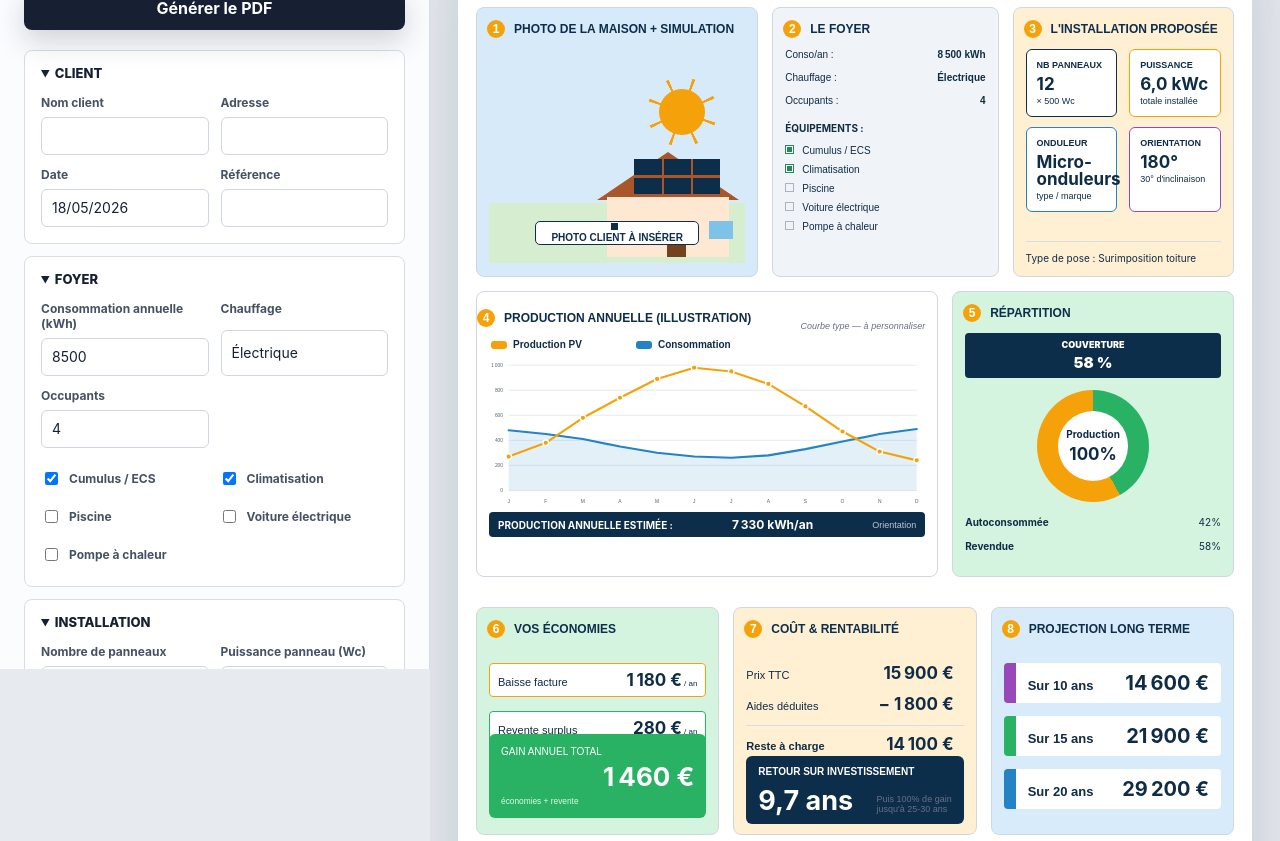
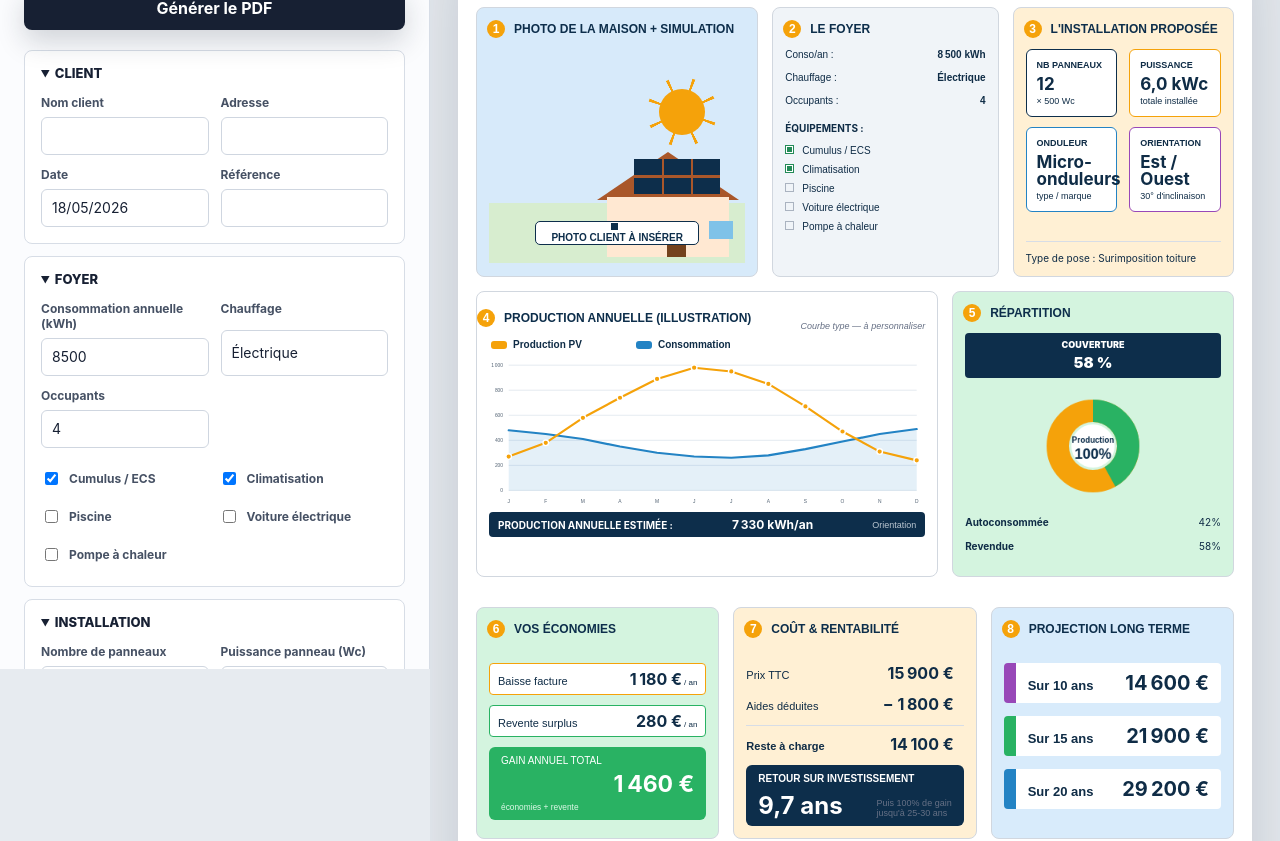
Before and after one commit to Empyrz901/interactive-solar-study, a website built with Vite: page index.html in a window 1280 px wide. Shown: the part 131-972 px from the top of the page. Built offline with nearby package versions, Linux system fonts and the light colour scheme.

Commit message:
Update orientation value and enhance donut chart rendering with CSS adjustments

```diff
--- a/src/main.js
+++ b/src/main.js
@@ -17,7 +17,7 @@ const state = {
   panels: 12,
   panelWc: 500,
   inverter: 'Micro-onduleurs',
-  orientation: '180',
+  orientation: 'Est / Ouest',
   tilt: '30',
   installType: 'Surimposition toiture',
   price: 15900,
@@ -184,12 +184,41 @@ function renderDonut() {
   const selfUse = Math.max(0, Math.min(100, Number(state.selfUse) || 0));
   const sold = 100 - selfUse;
   return `
-    <div class="donut" style="--p:${selfUse}">
-      <div><strong>Production</strong><b>100%</b></div>
-    </div>
+    <canvas class="donut" width="140" height="140" data-self="${selfUse}" aria-label="Répartition de la production"></canvas>
     <p><strong>Autoconsommée</strong> ${selfUse}%</p>
     <p><strong>Revendue</strong> ${sold}%</p>
   `;
+}
+
+function drawDonuts() {
+  document.querySelectorAll('.donut').forEach((canvas) => {
+    const ctx = canvas.getContext('2d');
+    const selfUse = Number(canvas.dataset.self || 0);
+    const center = 70;
+    const radius = 44;
+    const lineWidth = 28;
+    ctx.clearRect(0, 0, canvas.width, canvas.height);
+    ctx.lineWidth = lineWidth;
+    ctx.lineCap = 'butt';
+    ctx.strokeStyle = '#f5a20a';
+    ctx.beginPath();
+    ctx.arc(center, center, radius, 0, Math.PI * 2);
+    ctx.stroke();
+    ctx.strokeStyle = '#29b263';
+    ctx.beginPath();
+    ctx.arc(center, center, radius, -Math.PI / 2, -Math.PI / 2 + (selfUse / 100) * Math.PI * 2);
+    ctx.stroke();
+    ctx.fillStyle = '#ffffff';
+    ctx.beginPath();
+    ctx.arc(center, center, 27, 0, Math.PI * 2);
+    ctx.fill();
+    ctx.fillStyle = '#0d2e4b';
+    ctx.textAlign = 'center';
+    ctx.font = '700 10px Arial';
+    ctx.fillText('Production', center, 66);
+    ctx.font = '900 18px Arial';
+    ctx.fillText('100%', center, 86);
+  });
 }
 
 function renderReport() {
@@ -251,7 +280,7 @@ function renderReport() {
             <div><span>NB PANNEAUX</span><strong>${textValue(state.panels)}</strong><small>× ${formatNumber(state.panelWc)} Wc</small></div>
             <div><span>PUISSANCE</span><strong>${kwc()} kWc</strong><small>totale installée</small></div>
             <div><span>ONDULEUR</span><strong>${textValue(state.inverter)}</strong><small>type / marque</small></div>
-            <div><span>ORIENTATION</span><strong>${textValue(state.orientation)}°</strong><small>${textValue(state.tilt)}° d'inclinaison</small></div>
+            <div><span>ORIENTATION</span><strong>${textValue(state.orientation)}</strong><small>${textValue(state.tilt)}° d'inclinaison</small></div>
           </div>
           <p>Type de pose : ${textValue(state.installType)}</p>
         </div>
@@ -362,7 +391,7 @@ function renderControls() {
           ${input('Nombre de panneaux', 'panels', 'number', 'min="1"')}
           ${input('Puissance panneau (Wc)', 'panelWc', 'number', 'min="1"')}
           ${input('Onduleur', 'inverter')}
-          ${input('Orientation (degrés)', 'orientation', 'number')}
+          ${input('Orientation', 'orientation')}
           ${input('Inclinaison (degrés)', 'tilt', 'number')}
           ${input('Type de pose', 'installType')}
         </div>
@@ -418,11 +447,13 @@ function render() {
   `;
   bindEvents();
   applyPreviewScale();
+  drawDonuts();
 }
 
 function renderPreview() {
   document.querySelector('#previewScale').innerHTML = renderReport();
   applyPreviewScale();
+  drawDonuts();
 }
 
 function applyPreviewScale() {
@@ -485,6 +516,8 @@ async function downloadPdf() {
   report.classList.add('exporting');
 
   try {
+    drawDonuts();
+    await waitForImages(report);
     const canvas = await html2canvas(report, {
       scale: 2,
       backgroundColor: '#ffffff',
@@ -503,5 +536,18 @@ async function downloadPdf() {
   }
 }
 
+function waitForImages(root) {
+  const pending = [...root.querySelectorAll('img')].filter((image) => !image.complete);
+  return Promise.all(
+    pending.map(
+      (image) =>
+        new Promise((resolve) => {
+          image.addEventListener('load', resolve, { once: true });
+          image.addEventListener('error', resolve, { once: true });
+        })
+    )
+  );
+}
+
 render();
 window.addEventListener('resize', applyPreviewScale);
--- a/src/styles.css
+++ b/src/styles.css
@@ -737,7 +737,7 @@ summary {
 
 .annual {
   display: grid;
-  grid-template-columns: auto 1fr auto;
+  grid-template-columns: auto minmax(145px, 1fr) auto;
   align-items: center;
   gap: 12px;
   margin: 4px 0 0;
@@ -752,6 +752,7 @@ summary {
   margin-left: 0;
   text-align: center;
   font-size: 12px;
+  white-space: nowrap;
 }
 
 .annual span {
@@ -781,38 +782,10 @@ summary {
 }
 
 .donut {
-  --p: 42;
   width: 112px;
   height: 112px;
-  display: grid;
-  place-items: center;
   margin: 12px auto 14px;
-  border-radius: 50%;
-  background: conic-gradient(#29b263 calc(var(--p) * 1%), #f5a20a 0);
-}
-
-.donut::before {
-  content: "";
-  position: absolute;
-  width: 70px;
-  height: 70px;
-  border-radius: 50%;
-  background: #fff;
-}
-
-.donut div {
-  position: relative;
-  z-index: 1;
-  display: grid;
-  gap: 4px;
-}
-
-.donut strong {
-  font-size: 10px;
-}
-
-.donut b {
-  font-size: 17px;
+  display: block;
 }
 
 .split-panel p {
@@ -830,13 +803,13 @@ summary {
 
 .line {
   grid-template-columns: 1fr auto auto;
-  margin-bottom: 14px;
+  margin-bottom: 10px;
   font-size: 11px;
 }
 
 .savings-panel .line {
-  min-height: 27px;
-  padding: 6px 8px;
+  min-height: 24px;
+  padding: 5px 8px;
   border: 1px solid #29b263;
   border-radius: 4px;
   background: #fff;
@@ -847,7 +820,7 @@ summary {
 }
 
 .line strong {
-  font-size: 17px;
+  font-size: 16px;
 }
 
 .line small {
@@ -870,13 +843,11 @@ summary {
 }
 
 .total {
-  position: absolute;
-  left: 12px;
-  right: 12px;
-  bottom: 16px;
+  min-height: 48px;
+  margin-top: 8px;
   display: grid;
   gap: 4px;
-  padding: 12px;
+  padding: 8px 12px;
   border-radius: 6px;
   background: #29b263;
   color: #fff;
@@ -885,7 +856,7 @@ summary {
 
 .total strong {
   justify-self: end;
-  font-size: 26px;
+  font-size: 23px;
 }
 
 .total small {
@@ -893,17 +864,15 @@ summary {
 }
 
 .roi {
-  position: absolute;
-  left: 12px;
-  right: 12px;
-  bottom: 10px;
+  min-height: 50px;
+  margin-top: 6px;
   display: grid;
   grid-template-columns: 1fr auto;
   align-items: end;
   gap: 10px;
   border-top: 0;
   border-radius: 6px;
-  padding: 10px 12px;
+  padding: 8px 12px;
   background: #0d2e4b;
   color: #fff;
 }
@@ -915,7 +884,7 @@ summary {
 }
 
 .roi strong {
-  font-size: 27px;
+  font-size: 24px;
   line-height: 1;
 }
 
```
